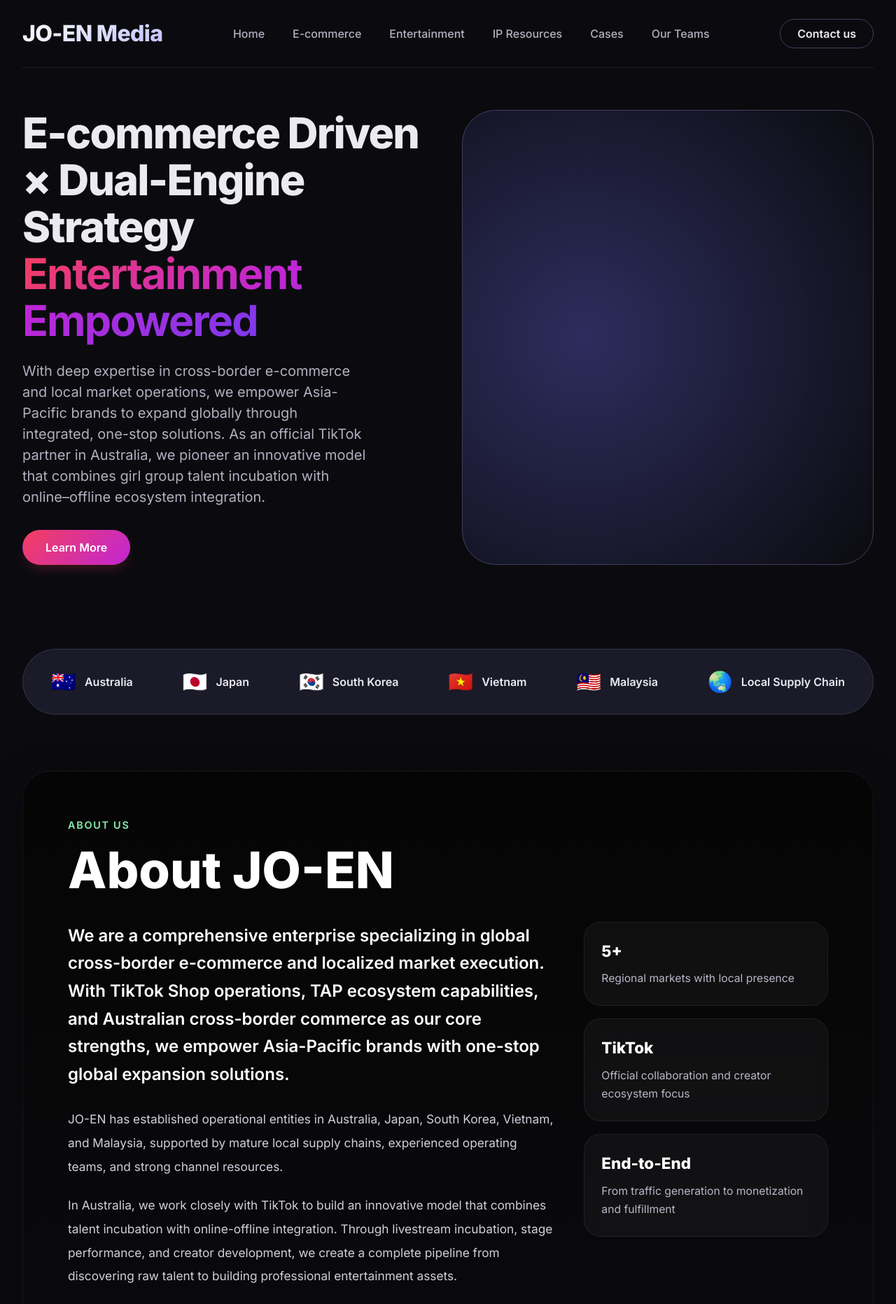
After one commit to LinshanXiao/Jo-En-Media, a Python web app: template app/templates/home.html in a window 1280 px wide. The commit adds this page. Shown: the top 1863 px of the page at 70% size. Run offline with Jinja, Linux system fonts and the light colour scheme; the template is opened without the code that fills it, so the values that code supplies are empty.

Commit message:
change to jinja templates

```diff
--- /dev/null
+++ b/app/templates/base.html
@@ -0,0 +1,59 @@
+<!DOCTYPE html>
+<html lang="en">
+<head>
+    <meta charset="UTF-8">
+    <meta name="viewport" content="width=device-width, initial-scale=1.0">
+    <title>JO-EN Media · E-commerce & Entertainment Ecosystem</title>
+    <!-- 引入外部CSS文件 (style.css) 路径保持不变 -->
+    <link rel="stylesheet" href="{{ url_for('static', filename='base.css') }}">
+    <!-- Google Fonts 加载 Inter 字体 -->
+    <link rel="preconnect" href="https://fonts.googleapis.com">
+    <link rel="preconnect" href="https://fonts.gstatic.com" crossorigin>
+    <link href="https://fonts.googleapis.com/css2?family=Inter:opsz,wght@14..32,400;14..32,500;14..32,600;14..32,700;14..32,800&display=swap" rel="stylesheet">
+</head>
+<body>
+
+<!-- ===== 导航栏 ===== -->
+    <div class="container">
+        <div class="navbar">
+            <div class="logo">JO-EN Media</div>
+            <div class="nav-links">
+                <a href="{{ url_for('home') }}">Home</a>
+                <a href="{{ url_for('ecommerce') }}">E-commerce</a>
+                <a href="{{ url_for('entertainment') }}">Entertainment</a>
+                <a href="{{ url_for('ip') }}">IP Resources</a>
+                <a href="{{ url_for('cases') }}">Cases</a>
+                <a href="{{ url_for('team') }}">Our Teams</a>
+            </div>
+            <a href="#" class="btn btn-outline" style="padding: 8px 24px;">Contact us</a>
+        </div>
+    </div>
+
+<!-- Page Content -->
+{% block content %}
+{% endblock %}
+
+<!-- ===== 底部 & 合作 ===== -->
+    <div class="container footer">
+    <div class="footer-links">
+
+        <div class="logo" style="font-size: 2.5rem;">JO-EN</div>
+
+        <div style="display: flex; gap: 32px; flex-wrap: wrap;">
+            <a href="#" style="color: #ccc; text-decoration: none;">Brand Partnerships</a>
+            <a href="#" style="color: #ccc; text-decoration: none;">Talent Incubation</a>
+            <a href="#" style="color: #ccc; text-decoration: none;">Creator Account Management</a>
+            <a href="#" style="color: #ccc; text-decoration: none;">Audience Monetization</a>
+        </div>
+
+
+
+    </div>
+
+    <div class="copyright">
+        © 2026 JO-EN · Empowering the next generation of global brands<br>
+        Australia · Japan · South Korea · Vietnam · Malaysia
+    </div>
+
+</body>
+</html>
--- a/app/index.html
+++ b/app/templates/home.html
@@ -1,32 +1,6 @@
-<!DOCTYPE html>
-<html lang="en">
-<head>
-    <meta charset="UTF-8">
-    <meta name="viewport" content="width=device-width, initial-scale=1.0">
-    <title>JO-EN Media · E-commerce & Entertainment Ecosystem</title>
-    <!-- 引入外部CSS文件 (style.css) 路径保持不变 -->
-    <link rel="stylesheet" href="index.css">
-    <!-- Google Fonts 加载 Inter 字体 -->
-    <link rel="preconnect" href="https://fonts.googleapis.com">
-    <link rel="preconnect" href="https://fonts.gstatic.com" crossorigin>
-    <link href="https://fonts.googleapis.com/css2?family=Inter:opsz,wght@14..32,400;14..32,500;14..32,600;14..32,700;14..32,800&display=swap" rel="stylesheet">
-</head>
-<body>
-    <!-- ===== 导航栏 ===== -->
-    <div class="container">
-        <div class="navbar">
-            <div class="logo">JO-EN Media</div>
-            <div class="nav-links">
-                <a href="index.html">Home</a>
-                <a href="ecommerce.html">E-commerce</a>
-                <a href="entertainment.html">Entertainment</a>
-                <a href="ip.html">IP Resources</a>
-                <a href="cases.html">Cases</a>
-                <a href="team.html">Our Teams</a>
-            </div>
-            <a href="#" class="btn btn-outline" style="padding: 8px 24px;">Contact us</a>
-        </div>
-    </div>
+{% extends "base.html" %}
+
+{% block content %}
 
     <!-- ===== 首屏 HERO ===== -->
     <div class="container">
@@ -282,27 +256,4 @@
     </div>
 
 
-    <!-- ===== 底部 & 合作 ===== -->
-    <div class="container footer">
-    <div class="footer-links">
-
-        <div class="logo" style="font-size: 2.5rem;">JO-EN</div>
-
-        <div style="display: flex; gap: 32px; flex-wrap: wrap;">
-            <a href="#" style="color: #ccc; text-decoration: none;">Brand Partnerships</a>
-            <a href="#" style="color: #ccc; text-decoration: none;">Talent Incubation</a>
-            <a href="#" style="color: #ccc; text-decoration: none;">Creator Account Management</a>
-            <a href="#" style="color: #ccc; text-decoration: none;">Audience Monetization</a>
-        </div>
-
-
-
-    </div>
-
-    <div class="copyright">
-        © 2026 JO-EN · Empowering the next generation of global brands<br>
-        Australia · Japan · South Korea · Vietnam · Malaysia
-    </div>
-
-</body>
-</html>
+{% endblock %}
```
Also changed, not shown: app/templates/ecommerce.html (renamed from app/ecommerce.html, +3 -29 lines), app/templates/entertainment.html (renamed from app/entertainment.html, +3 -48 lines), app/static/base.css (renamed from app/index.css).
